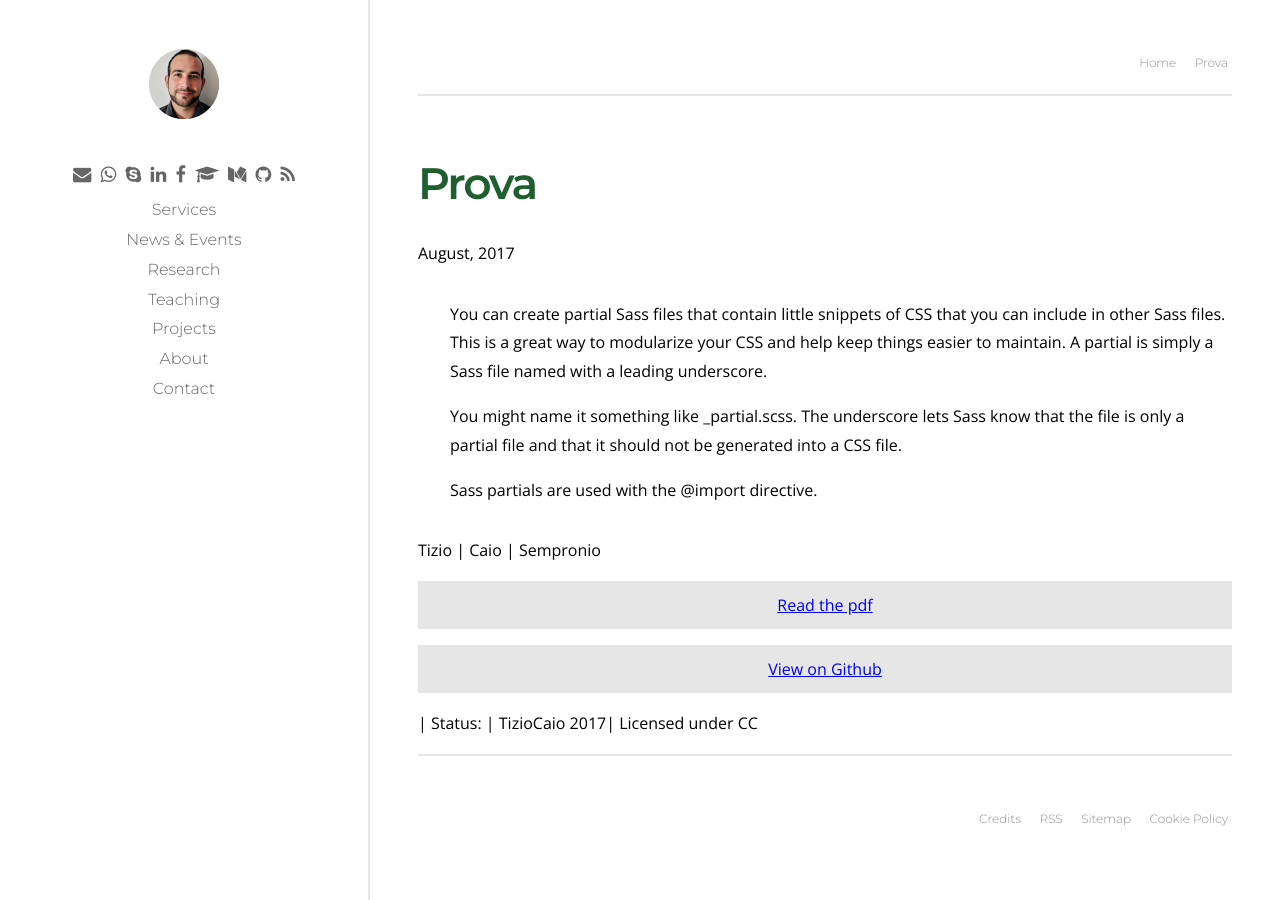
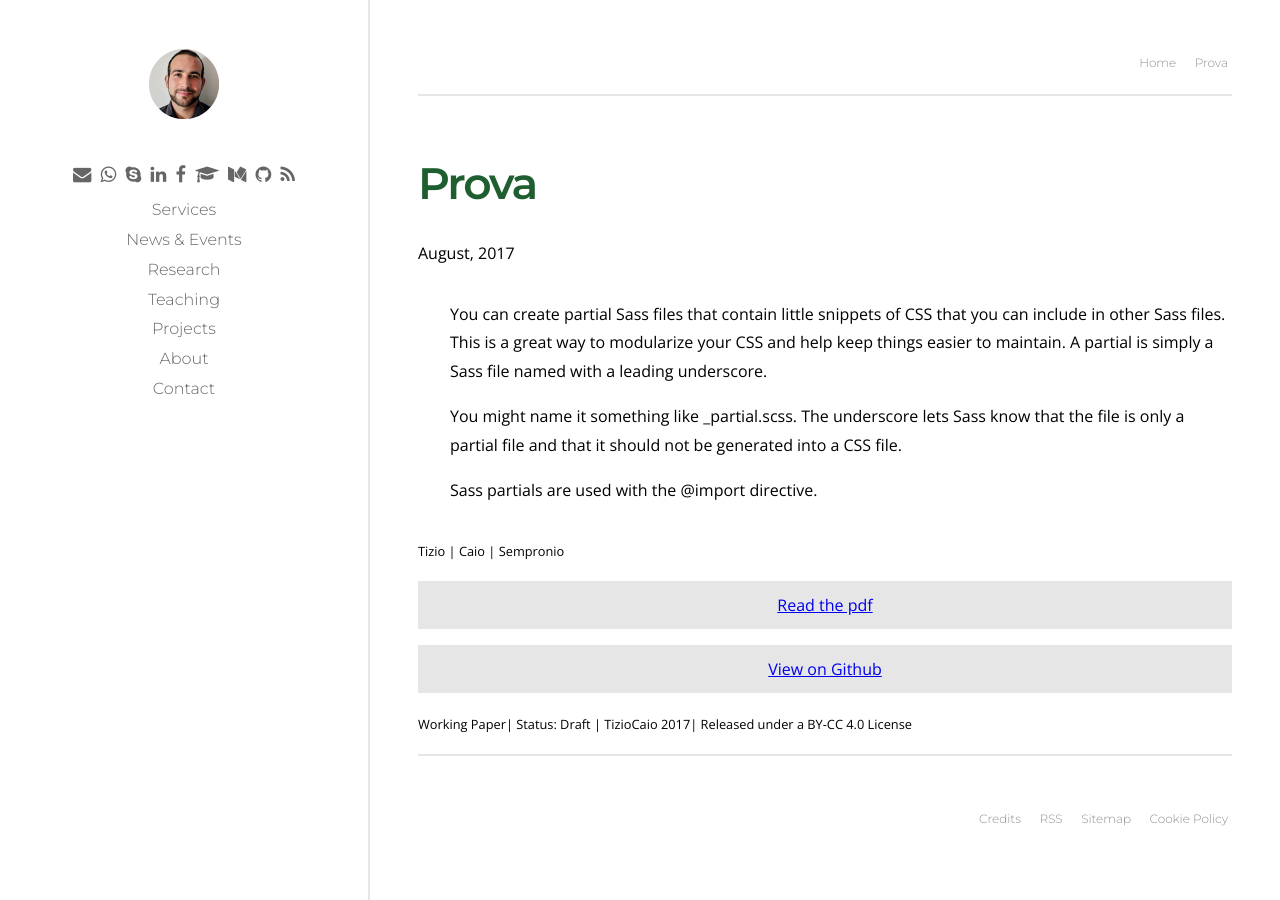
Before and after one commit to p-marco/p-marco.github.io, a Jekyll site: the page built from prova.md, in a window 1280 px wide. Built offline with Jekyll 4.4.1, drawn with Linux system fonts in a browser that asks for light colours; our own code applies the rules of GitHub Pages for plain Markdown files.

Commit message:
default layout test

```diff
--- a/assets/css/styles.scss
+++ b/assets/css/styles.scss
@@ -272,3 +272,6 @@ p {margin-top:1em}
 .btn--block{
 	width:100%
 }
+small {
+	font-size: 0.8em
+}
--- a/prova.md
+++ b/prova.md
@@ -5,13 +5,15 @@ keywords:
   - Tizio
   - Caio
   - Sempronio
-license: Licensed under CC
+license: Released under a BY-CC 4.0 License
 author:
   - Tizio
   - Caio
 date:
   y: 2017
   m: August
+type: Working Paper
+status: Draft
 pdf: http://google.com
 github: http://google.com
 ---
```
